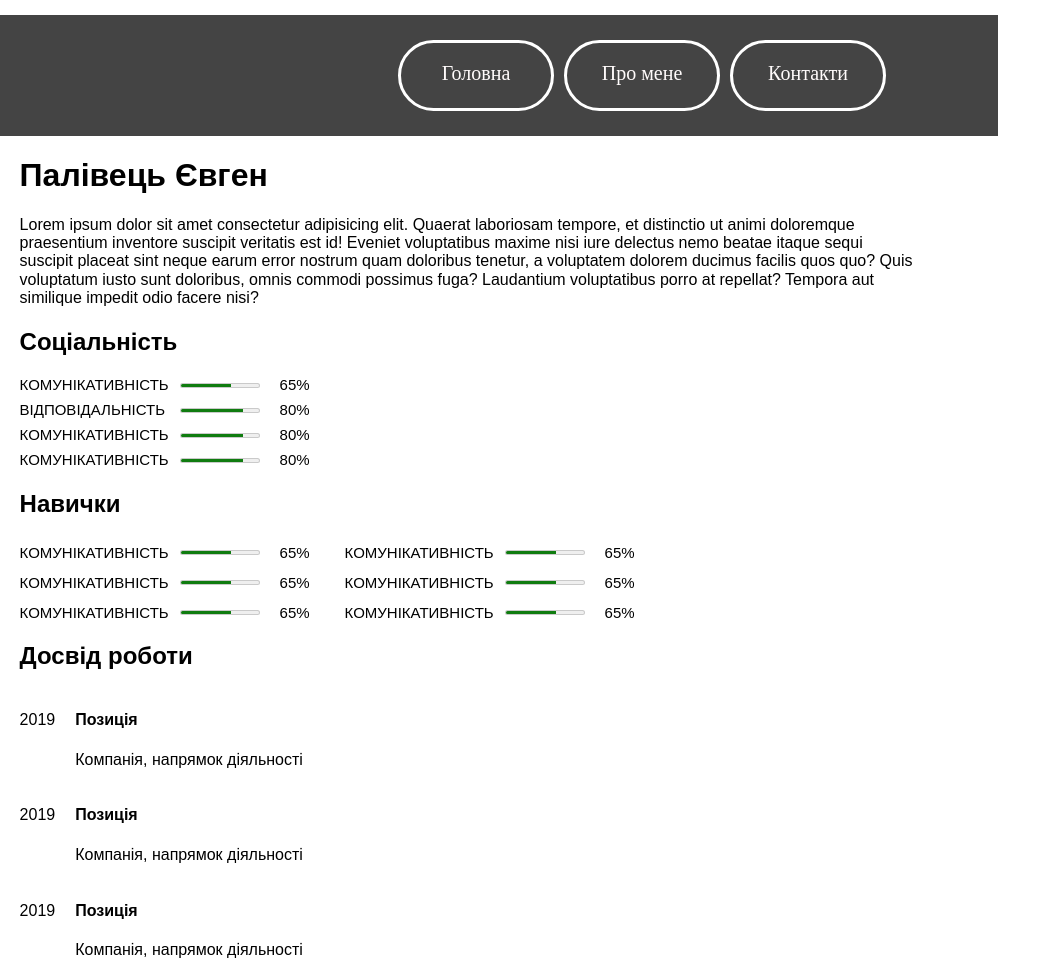
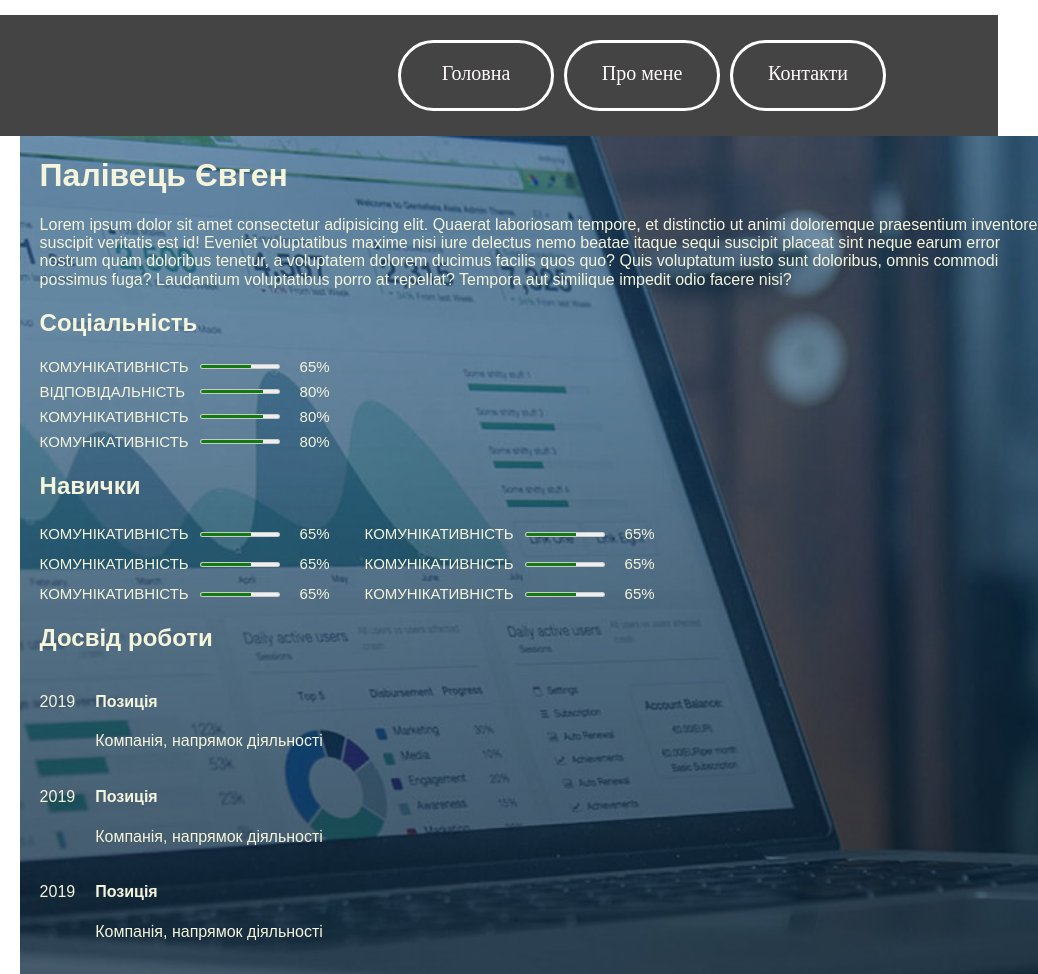
Before and after one commit to Jekkich87/ReposytoryJk87, a plain HTML site: page MyCVProject/Resume.html in a window 1280 px wide. Shown: the top 974 px of the page, 282-1320 px from the left, 1038 px wide, since content can reach past the window. Drawn offline with nearby package versions, Linux system fonts and the light colour scheme.

Commit message:
background

```diff
--- a/MyCVProject/Styles/Resume.css
+++ b/MyCVProject/Styles/Resume.css
@@ -10,11 +10,12 @@ html {
     /*justify-content: center;*/
 }
 
-#body {
+body {
     width: 100%;
     height: 100%;
     display: grid;
-    grid-template-rows: repeat(3)
+    grid-template-rows: repeat(3);
+
 }
 
 #header {
@@ -80,6 +81,8 @@ html {
     width: 100%;
     display: grid;
     grid-template-columns: 22% 78%;
+
+
     /*grid-template-rows: auto;*/
     /*height: 100%;*/
 }
@@ -151,10 +154,16 @@ ul .li {
 
 
 #resume{
-    width:90%;
+    width:100%;
     /*height:100%;*/
     /*justify-self: center;*/
     margin-left:20px;
+    background-image: url(../IMG/CVheader.jpg);
+    background-repeat: no-repeat;
+    background-position: center;
+    background-size: cover;
+    color: beige;
+    padding-left: 20px;
 }
 
 .name{
```
